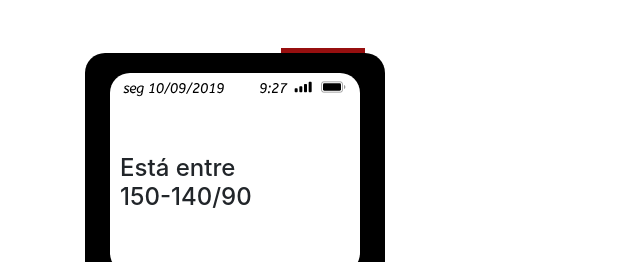
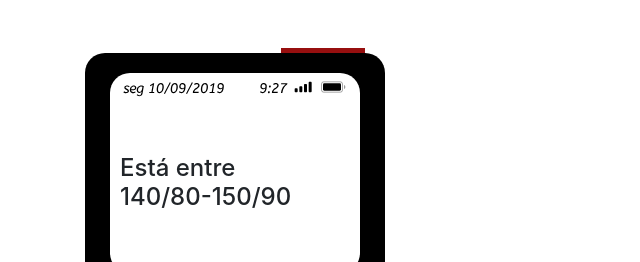
Before and after one commit to miguelbrandao/medbud, a plain HTML site: page device/i123.html in a window 1280 px wide. Shown: the top 262 px of the page, without its empty margins (0-640 px from the left). Drawn offline with nearby package versions, Linux system fonts and the light colour scheme.

Commit message:
fixed blood pressure

```diff
--- a/device/i123.html
+++ b/device/i123.html
@@ -34,7 +34,7 @@
         </div>
 
         <div class="w3-container question" data-medication="3" data-user="1" style="position: relative; margin-left: 20px; top: 10px">
-            <h4>Está entre<br> 150-140/90</h4>
+            <h4>Está entre<br> 140/80-150/90</h4>
         </div>
 
         <audio autoplay src="medirpa2.m4a"></audio>
```
